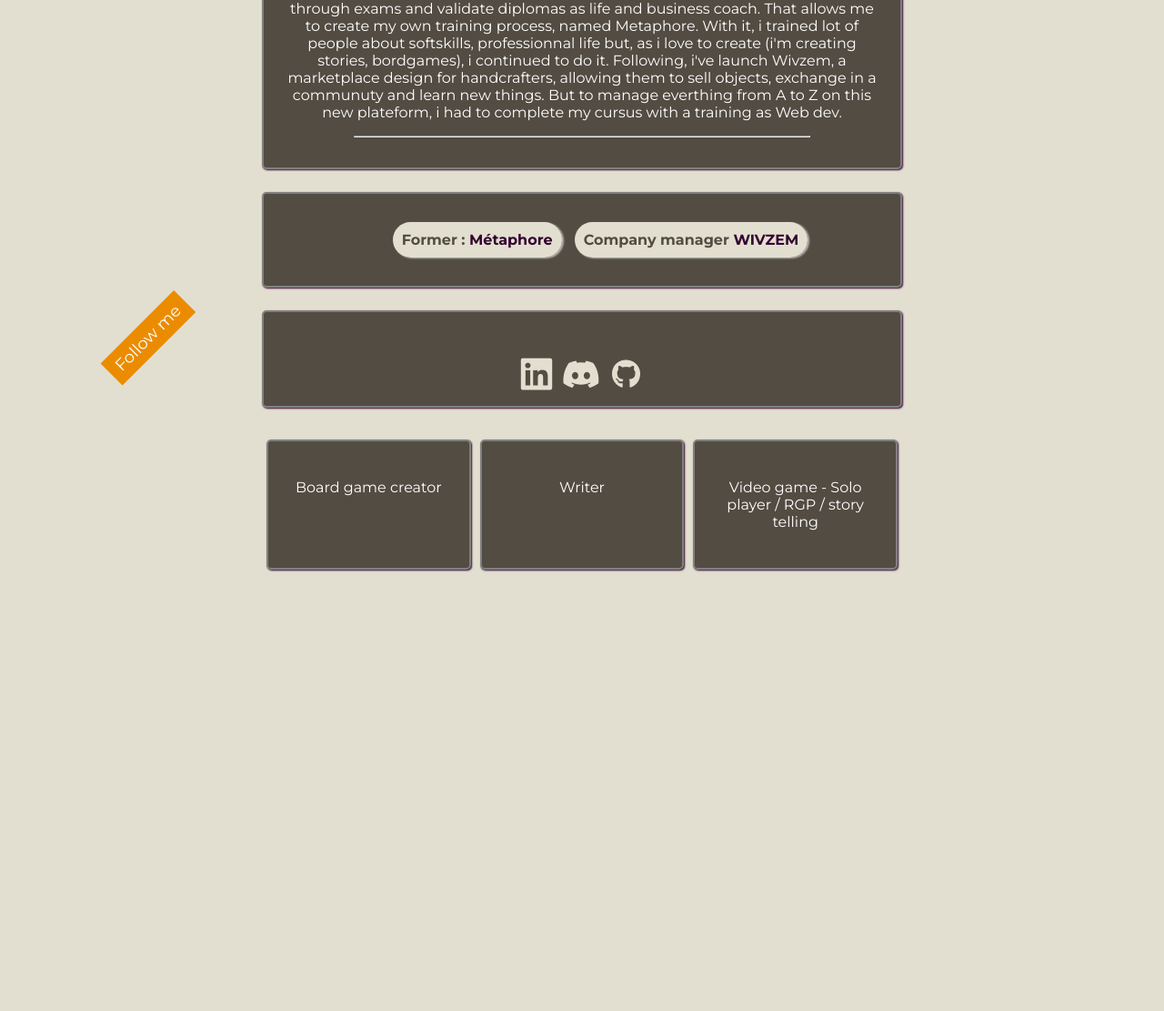
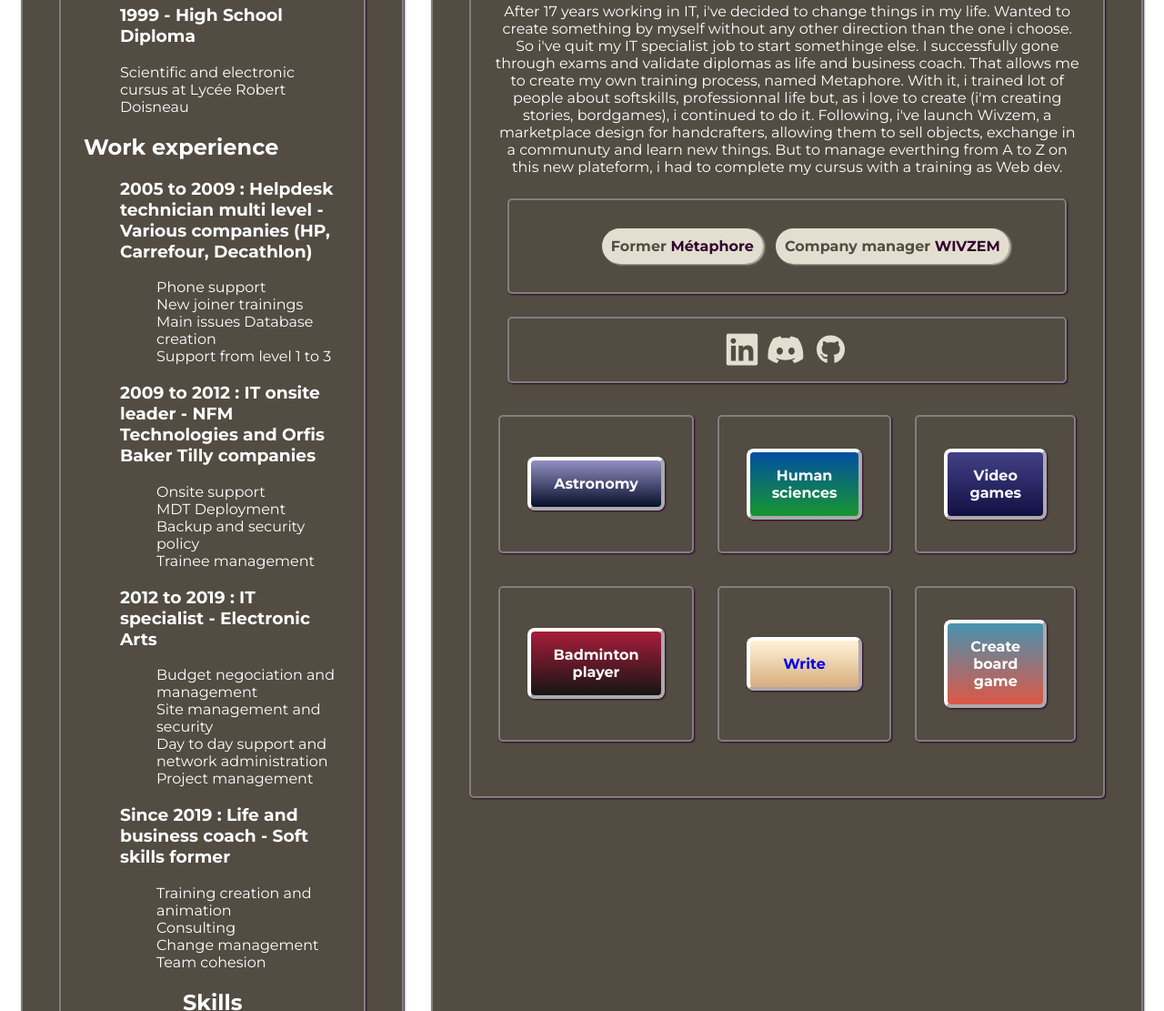
Before and after one commit to EgoVox/profile, a plain HTML site: page index.html in a window 1280 px wide. Shown: the part 540-1651 px from the top of the page at 91% size. Before the commit the page ends 1201 px from the top, so only its background shows below. Drawn offline with Linux system fonts and the light colour scheme; a web font is replaced by a local one.

Commit message:
Add files via upload
update gh pages

```diff
--- /dev/null
+++ b/components/container.css
@@ -0,0 +1,14 @@
+.container {
+  display: flex;
+  /* width: auto;
+  margin: auto;
+  height: auto;
+  background-color: #524C42;
+  padding: 25px;
+  margin: 25px 15px;
+  border: 2px solid gray;
+  border-radius: 5px;
+  box-shadow: 1px 1px 2px #32012F;
+  justify-content: center;
+  font-family: "Montserrat"; */
+}
--- /dev/null
+++ b/components/corner-round.css
@@ -0,0 +1,3 @@
+.round-corner {
+  border-radius: 100px;
+}
--- /dev/null
+++ b/components/font.css
@@ -0,0 +1,6 @@
+.montserrat-my_site {
+  font-family: "Montserrat", sans-serif;
+  font-optical-sizing: auto;
+  font-weight: 300;
+  font-style: normal;
+}
--- /dev/null
+++ b/components/hobbies.css
@@ -0,0 +1,67 @@
+.row {
+  display: grid;
+  /* flex-direction: row;
+  flex-wrap: wrap; */
+  grid-template-columns: 3fr 3fr 3fr;
+  gap: 16px;
+  width: 100%;
+  margin: 25px auto;
+  justify-content: center;
+}
+
+.column {
+  flex: 1;
+  margin: 10px 0;
+  margin-right: 5px;
+  margin-left: 5px;
+  justify-content: center;
+  align-content: center;
+}
+
+.video-games-card {
+  background: linear-gradient(to bottom, #434087, #121042);
+  color: white;
+  padding: 16px 24px;
+  border: 4px white outset;
+  border-radius: 8px;
+}
+
+.astronomy-card {
+  background: linear-gradient(to bottom, #9290C3, #070F2B);
+  color: white;
+  padding: 16px 24px;
+  border: 4px white outset;
+  border-radius: 8px;
+}
+
+.badminton-card {
+  background: linear-gradient(to bottom, #A91D3A, #151515);
+  color: white;
+  padding: 16px 24px;
+  border: 4px white outset;
+  border-radius: 8px;
+}
+
+.write-card {
+  background: linear-gradient(to bottom, #FFF2D7, #D8AE7E);
+  color: #322C2B;
+  padding: 16px 24px;
+  border: 4px white outset;
+  border-radius: 8px;
+}
+
+.boardgame-card {
+  background: linear-gradient(to bottom, #4793AF, #DD5746);
+  color: white;
+  padding: 16px 24px;
+  border: 4px white outset;
+  border-radius: 8px;
+}
+
+.human-sciences-card {
+  background: linear-gradient(to bottom, #034fa2, #179630);
+  color: white;
+  padding: 16px 24px;
+  border: 4px white outset;
+  border-radius: 8px;
+}
--- /dev/null
+++ b/components/icons-delay.css
@@ -0,0 +1,7 @@
+#linkedin_delay {
+  animation-delay: -1500ms;
+}
+
+#discord_delay {
+  animation-delay: -750ms;
+}
--- /dev/null
+++ b/components/left-column.css
@@ -0,0 +1,24 @@
+.left-column{
+  flex: 3;
+  background-color: #524C42;
+  padding: 25px;
+  margin: 25px 15px;
+  border: 2px solid gray;
+  border-radius: 5px;
+  box-shadow: 1px 1px 2px #32012F;
+  color: white;
+}
+
+.left-column-background {
+  width: auto;
+  margin: auto;
+  height: auto;
+  background-color: #524C42;
+  padding: 25px;
+  margin: 25px 15px;
+  border: 2px solid gray;
+  border-radius: 5px;
+  box-shadow: 1px 1px 2px #32012F;
+  justify-content: center;
+  font-family: "Montserrat";
+}
--- /dev/null
+++ b/components/list-inline.css
@@ -0,0 +1,22 @@
+.inline-list li {
+  display: inline;
+  color: #524C42;
+  background-color: #E2DFD0;
+  padding: 10px;
+  border: 2px;
+  border-radius: 50px;
+  box-shadow: 2px 1px 2px rgb(186, 181, 181);
+  font-weight: bold;
+  margin-right: 5px;
+  margin-left: 5px;
+  font-family: "Montserrat";
+}
+
+.inline-list a {
+  text-decoration: none;
+  color: #32012F;
+}
+
+.inline-list a:hover {
+  color: #DC5404;
+}
--- /dev/null
+++ b/components/right-column.css
@@ -0,0 +1,27 @@
+.right-column {
+  flex: 5;
+  background-color: #524C42;
+  padding: 25px;
+  margin: 25px 15px;
+  border: 2px solid gray;
+  border-radius: 5px;
+  box-shadow: 1px 1px 2px #32012F;
+  text-align: center;
+  color: white;
+}
+
+.right-column-background {
+
+  width: auto;
+  margin: auto;
+  height: auto;
+  background-color: #524C42;
+  padding: 25px;
+  margin: 25px 15px;
+  border: 2px solid gray;
+  border-radius: 5px;
+  box-shadow: 1px 1px 2px #32012F;
+  justify-content: center;
+  font-family: "Montserrat";
+
+}
--- /dev/null
+++ b/components/skills.css
@@ -0,0 +1,5 @@
+.skills {
+  text-align: center;
+  justify-content: center;
+  align-items: center;
+}
--- /dev/null
+++ b/components/wrapper.css
@@ -0,0 +1,3 @@
+.wrapper {
+  display: flex;
+}
--- a/index.html
+++ b/index.html
@@ -3,17 +3,84 @@
 <head>
   <meta charset="UTF-8">
   <meta name="viewport" content="width=device-width, initial-scale=1.0">
-  <link rel="stylesheet" href="https://use.fontawesome.com/releases/v6.1.2/css/all.css">
   <link rel="stylesheet" href="style.css">
   <link rel="preconnect" href="https://fonts.googleapis.com">
   <link rel="preconnect" href="https://fonts.gstatic.com" crossorigin>
-  <link href="https://fonts.googleapis.com/css2?family=Montserrat:ital,wght@0,100..900;1,100..900&display=swap" rel="stylesheet">
-  <title>Document</title>
+  <link href="https://fonts.googleapis.com/css2?family=Montserrat:ital,wght@0,100..900;1,100..900&display=swap"
+    rel="stylesheet">
+  <title>Resume</title>
 </head>
-
 <body>
 
-  <div class="card">
+      <!-- <div class="diagonal-text">
+        <span>Trainee certified</span>
+      </div> -->
+
+  <div class="container">
+    <div class="left-column">
+      <div class="left-column-background">
+      <h2>Education</h2>
+      <ul>
+        <li><h3>2019 - Professionnal Coach</h3></li>
+        <p>Business and life coach RNCP certified at Académie du changement</p>
+        <li><h3>2005 - IT maintenance and network License</h3></li>
+        <p>Network administration at CTI</p>
+        <li><h3>2001 - Senior technician certificate</h3></li>
+        <p>C and c++ developpement at Lycée Edouard Branly</p>
+        <li><h3>1999 - High School Diploma</h3></li>
+        <p>Scientific and electronic cursus at Lycée Robert Doisneau</p>
+      </ul>
+      <h2>Work experience</h2>
+      <ul>
+        <li>
+          <h3>2005 to 2009 : Helpdesk technician multi level - Various companies (HP, Carrefour, Decathlon)</h3>
+        </li>
+        <ul>
+          <li>Phone support</li>
+          <li>New joiner trainings</li>
+          <li>Main issues Database creation</li>
+          <li>Support from level 1 to 3</li>
+        </ul>
+        <li>
+      <h3>2009 to 2012 : IT onsite leader - NFM Technologies and Orfis Baker Tilly companies</h3>
+        </li>
+          <ul>
+            <li>Onsite support</li>
+            <li>MDT Deployment</li>
+            <li>Backup and security policy</li>
+            <li>Trainee management</li>
+          </ul>
+        <li>
+      <h3>2012 to 2019 : IT specialist - Electronic Arts</h3>
+        </li>
+          <ul>
+            <li>Budget negociation and management</li>
+            <li>Site management and security</li>
+            <li>Day to day support and network administration</li>
+            <li>Project management</li>
+          </ul>
+        <li>
+      <h3>Since 2019 : Life and business coach - Soft skills former</h3>
+        </li>
+          <ul>
+            <li>Training creation and animation</li>
+            <li>Consulting</li>
+            <li>Change management</li>
+            <li>Team cohesion</li>
+          </ul>
+        </ul>
+        <div class="skills">
+          <h2>Skills</h2>
+            <p>Pedagogy</p>
+            <p>Coaching</p>
+            <p>Communication</p>
+            <p>English level : Fluent</p>
+        </div>
+        </div>
+    </div>
+
+    <div class="right-column">
+      <div class="right-column-background">
 
       <h1> Stéphane LOTIES <h1>
       <h2> Web Developper <h2>
@@ -30,39 +97,55 @@
         marketplace design for handcrafters, allowing them to sell objects, exchange in a communuty and learn new things. But to manage
         everthing from A to Z on this new plateform, i had to complete my cursus with a training as Web dev.
       </P>
-        <hr align="center" width="500">
-  </div>
-
-  <div id="inline_list" class="card">
+      <div class="inline-list right-column-background">
         <ul>
-      <li>Former : <a href="https://www.instagram.com/metaphore_by_point2vie/" target=_blank>Métaphore</a></li>
-      <li>Company manager <a href="https://wivzem.fr/wivzem/" target=_blank>WIVZEM</a></li>
+          <li><strong>Former </strong><a href="https://www.instagram.com/metaphore_by_point2vie/" target=_blank><strong>Métaphore</strong></a></li>
+          <li><strong>Company manager </strong><a href="https://wivzem.fr/wivzem/" target=_blank><strong>WIVZEM</strong></a></li>
         </ul>
       </div>
-
-  <div id="inline_list" class="card">
-
-    <div class="diagonal-text">
-      <span>Follow me</span>
+      <div class="right-column-background">
+      <a href="https://www.linkedin.com/feed/?trk=homepage-basic_sign-in-submit" target="blank"><i id="linkedin_delay"
+          class="fa-brands fa-linkedin fa-beat fa-2xl" style="color: #E2DFD0; margin-right: 5px; margin-left: 5px; "></i></a>
+      <a href="https://discord.com/invite/EpFeZGD2bK" target="blank"><i id="discord_delay"
+          class="fa-brands fa-discord fa-beat fa-2xl" style="color: #E2DFD0; margin-right: 5px; margin-left: 5px; "></i>
+      <a href="https://github.com/EgoVox" target="blank"><i class="fa-brands fa-github fa-beat fa-2xl"
+          style="color: #E2DFD0; margin-right: 5px; margin-left: 5px; "></i></a>
       </div>
-
-    <a href="https://www.linkedin.com/feed/?trk=homepage-basic_sign-in-submit" target="blank"><i id="linkedin_delay" class="fa-brands fa-linkedin fa-beat fa-2xl" style="color: #E2DFD0; margin-right: 5px; margin-left: 5px; " ></i></a>
-    <a href="https://discord.com/invite/EpFeZGD2bK" target="blank"><i id="discord_delay"class="fa-brands fa-discord fa-beat fa-2xl" style="color: #E2DFD0; margin-right: 5px; margin-left: 5px; "></i></a>
-    <a href="https://github.com/EgoVox" target="blank"><i class="fa-brands fa-github fa-beat fa-2xl" style="color: #E2DFD0; margin-right: 5px; margin-left: 5px; "></i></a>
+    <div class="row">
+      <div class="right-column-background column">
+        <div class="right-column-background column astronomy-card">
+          <strong>Astronomy</strong>
         </div>
-
-    <div class="row">
-
-      <div class="card column">
-          <p>Board game creator</p>
       </div>
-
-      <div class="card column">
-            <p>Writer</p>
+      <div class="right-column-background column">
+        <div class="right-column-background column human-sciences-card">
+          <strong>Human sciences</strong>
         </div>
-
-      <div class="card column">
-        <p>Video game - Solo player / RGP / story telling</p>
+      </div>
+      <div class="right-column-background column">
+        <div class="right-column-background column video-games-card">
+            <strong>Video games</strong>
+          </div>
+      </div>
+      <div class="right-column-background column">
+        <div class="right-column-background column badminton-card">
+          <strong>Badminton player</strong>
+        </div>
+      </div>
+      <div class="right-column-background column">
+        <div class="right-column-background column write-card">
+          <strong><a href="#">Write</a></strong>
+        </div>
+      </div>
+      <div class="right-column-background column">
+        <div class="right-column-background column boardgame-card">
+          <strong>Create board game</strong>
+        </div>
+      </div>
+      </div>
+    </div>
+      </div>
+    </div>
   </div>
   </div>
 </body>
--- a/style.css
+++ b/style.css
@@ -1,97 +1,33 @@
-.round-corner {
-  border-radius: 100px;
+@import url("https: //fonts.googleapis.com/css2?family=Montserrat:ital,wght@0,100..900;1,100..900&display=swap");
+@import url("https://use.fontawesome.com/releases/v6.1.2/css/all.css");
+@import url("components/container.css");
+@import url("components/font.css");
+@import url("components/left-column.css");
+@import url("components/right-column.css");
+@import url("components/corner-round.css");
+@import url("components/skills.css");
+@import url("components/hobbies.css");
+@import url("components/icons-delay.css");
+@import url("components/text-diagonal.css");
+@import url("components/list-inline.css");
+
+body {
+  /* margin: 100px; */
+  font-family: 'Open Sans', sans-serif;
 }
 
-.card {
-  text-align: center;
-  padding: 25px;
-  background: #524C42;
-  margin: 25px 280px auto;
-  border: 2px solid gray;
-  border-radius: 5px;
-  box-shadow: 1px 1px 2px #32012F;
-  width: auto;
-  color: white;
+h1, h2, h3 {
   font-family: "Montserrat";
 }
 
-#inline_list li {
-  display: inline;
-  color: #524C42;
-  background-color: #E2DFD0;
-  padding: 10px;
-  border: 2px;
-  border-radius: 50px;
-  box-shadow: 2px 1px 2px rgb(186, 181, 181);
-  font-weight: bold;
-  margin-right: 5px;
-  margin-left: 5px;
-  font-family: "Montserrat";
+a {
+  text-decoration: none;
 }
 
-#inline_list a {
-  text-decoration: none;
-  color: #32012F;
-  font-family: "Montserrat";
+.text-center {
+  text-align: center;
 }
 
-#inline_list a:hover {
-  color: #DC5404;
+ul {
+  list-style-type: none;
 }
-
-body {
-  background-color: #E2DFD0;
-}
-
-#linkedin_delay {
-  animation-delay: -1500ms;
-}
-
-#discord_delay {
-  animation-delay: -750ms;
-}
-
-.montserrat-my_site {
-  font-family: "Montserrat", sans-serif;
-  font-optical-sizing: auto;
-  font-weight: 300;
-  font-style: normal;
-}
-
-.row {
-  display: flex;
-  flex-direction: row;
-  flex-wrap: wrap;
-  width: 100%;
-  margin: 25px auto;
-  justify-content: center;
-  width: calc(100% - 560px);
-}
-
-.column {
-  flex: 1;
-  margin: 10px 0;
-  margin-right: 5px;
-  margin-left: 5px;
-}
-
-.imgHolder {
-  position: relative;
-}
-
-.imgHolder span {
-  position: absolute;
-  right: 10px;
-  top: 10px;
-}
-
-.diagonal-text>span {
-  display: inline-block;
-  background: #eb8c00;
-  padding: 6px 10px;
-  transform: translateY(-40%) translateX(-420%) rotate(-45deg);
-  font-size: 18px;
-  text-align: center;
-  color: white;
-  white-space: nowrap;
-}
--- /dev/null
+++ b/style1.css
@@ -0,0 +1,75 @@
+@import url("https: //fonts.googleapis.com/css2?family=Montserrat:ital,wght@0,100..900;1,100..900&display=swap");
+@import url("https://use.fontawesome.com/releases/v6.1.2/css/all.css");
+@import url("components/font.css");
+
+
+
+.card {
+  text-align: center;
+  padding: 25px;
+  background: #524C42;
+  margin: 25px 280px auto;
+  border: 2px solid gray;
+  border-radius: 5px;
+  box-shadow: 1px 1px 2px #32012F;
+  width: auto;
+  color: white;
+  font-family: "Montserrat";
+}
+
+#inline_list li {
+  display: inline;
+  color: #524C42;
+  background-color: #E2DFD0;
+  padding: 10px;
+  border: 2px;
+  border-radius: 50px;
+  box-shadow: 2px 1px 2px rgb(186, 181, 181);
+  font-weight: bold;
+  margin-right: 5px;
+  margin-left: 5px;
+  font-family: "Montserrat";
+}
+
+#inline_list a {
+  text-decoration: none;
+  color: #32012F;
+  font-family: "Montserrat";
+}
+
+#inline_list a:hover {
+  color: #DC5404;
+}
+
+body {
+  background-color: #E2DFD0;
+}
+
+#linkedin_delay {
+  animation-delay: -1500ms;
+}
+
+#discord_delay {
+  animation-delay: -750ms;
+}
+
+.imgHolder {
+  position: relative;
+}
+
+.imgHolder span {
+  position: absolute;
+  right: 10px;
+  top: 10px;
+}
+
+.diagonal-text>span {
+  display: inline-block;
+  background: #eb8c00;
+  padding: 6px 10px;
+  transform: translateY(-40%) translateX(-420%) rotate(-45deg);
+  font-size: 18px;
+  text-align: center;
+  color: white;
+  white-space: nowrap;
+}
```
Also changed, not shown: components/text-diagonal.css (added, +27 -0 lines), index1.html (added, +68 -0 lines), 1 other file. Lines whose indentation alone changed are shown as unchanged.
